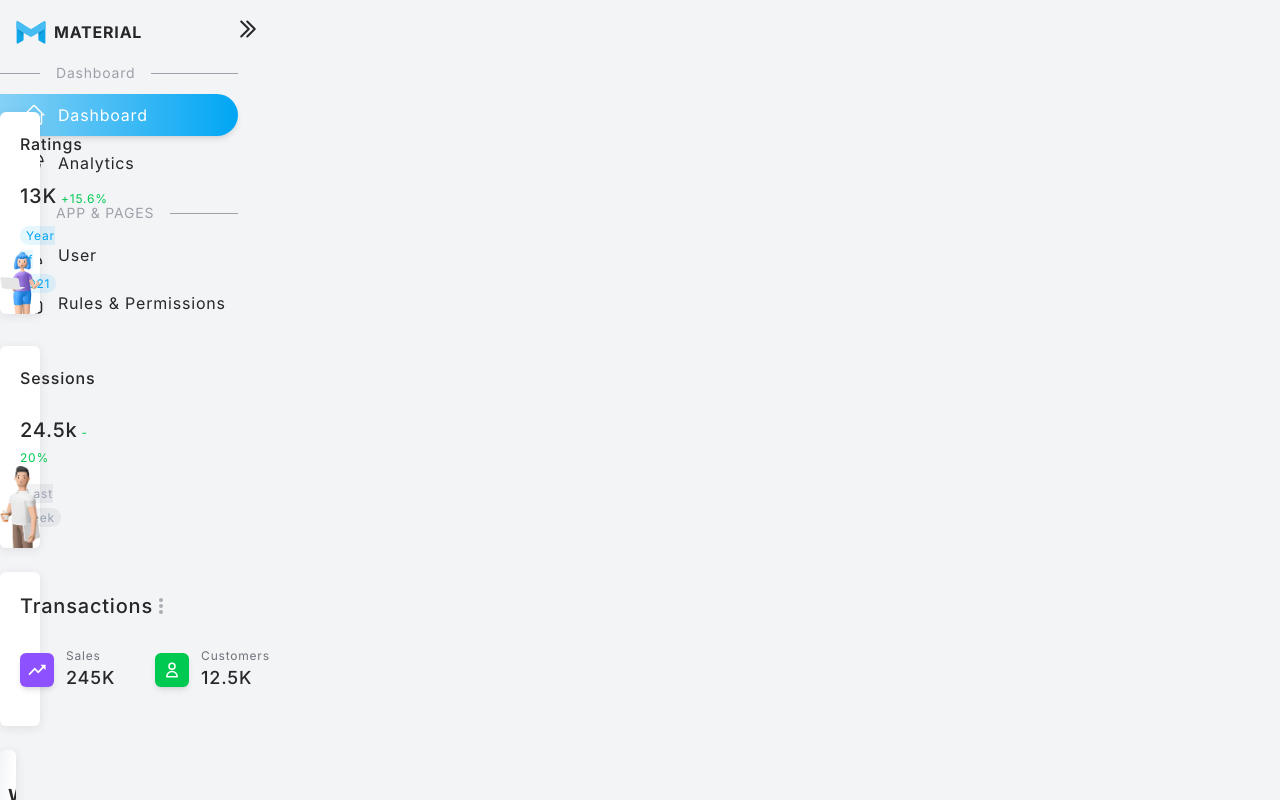
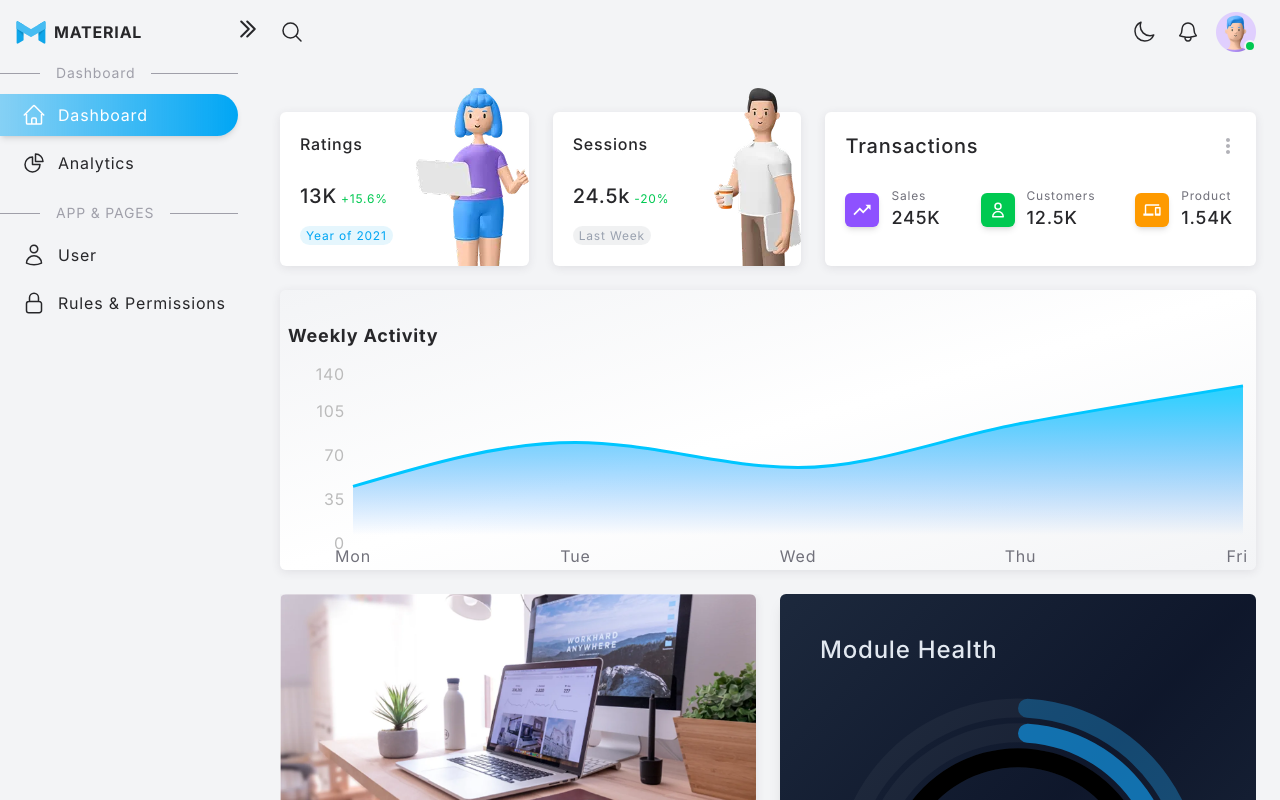
Before and after one commit to homow/dashboard-panel, a React (Vite) app: page / in a window 1280 px wide. Shown: the top 800 px of the page. Built offline with nearby package versions, Linux system fonts and the light colour scheme.

Commit message:
refactor

```diff
--- a/src/layout/MainLayout/index.jsx
+++ b/src/layout/MainLayout/index.jsx
@@ -5,12 +5,16 @@ import SvgDefs from "@components/ui/icons/SvgDefs";
 import SideBar from "@/layout/SideBar";
 import TopBar from "@/layout/TopBar";
 import Footer from "@/layout/Footer";
+import {cn} from "@/lib/utils.js";
 
 function InnerMainLayout() {
     const {openMobileNav, setOpenMobileNav} = useMobileNav();
 
     return (
-        <section id="app-container" className="flex flex-row min-h-screen">
+        <section
+            id="app-container"
+            className={cn("flex flex-row min-h-svh")}
+        >
 
             {/* svg icons */}
             <SvgDefs/>
@@ -24,10 +28,13 @@ function InnerMainLayout() {
             {/* side bar menu and links */}
             <SideBar/>
 
+            <section
+                className={cn("flex-1 flex flex-col ml-custom transition-all px-3 sm:px-6")}
+            >
                 <main
                     id="main"
-                className={"relative h-full pb-5 space-y-6 @container/main mr-custom"
-            }>
+                    className={"@container/main relative h-full pb-5 space-y-6"}
+                >
                     {/* top bar | header */}
                     <TopBar/>
 
@@ -38,13 +45,14 @@ function InnerMainLayout() {
                     <Footer/>
                 </main>
             </section>
+        </section>
     );
 }
 
 export default function MainLayout() {
     return (
         <MobileNavProvider>
-            <InnerMainLayout/>;
+            <InnerMainLayout/>
         </MobileNavProvider>
     );
 };
```
Lines whose indentation alone changed are shown as unchanged.
